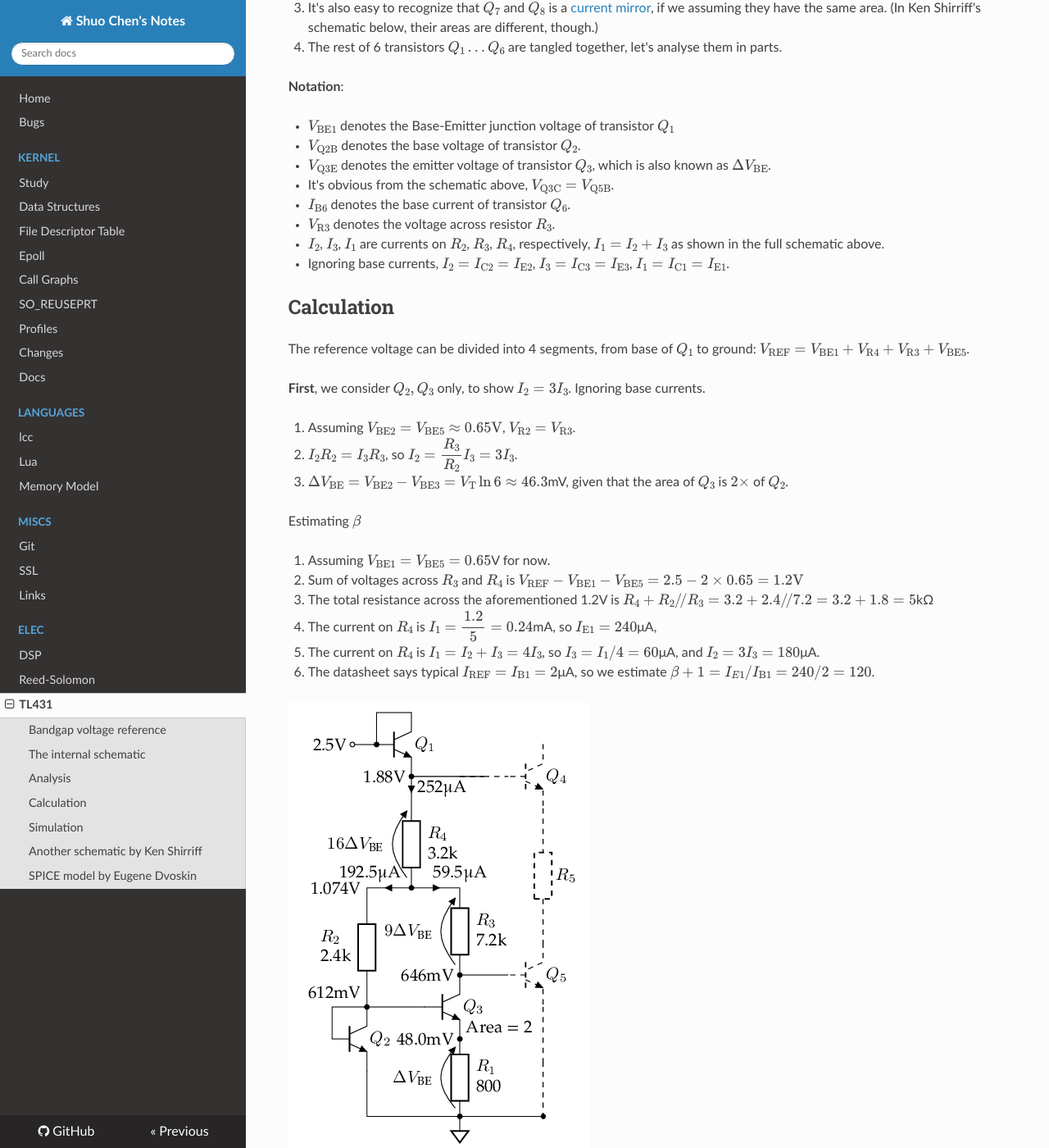
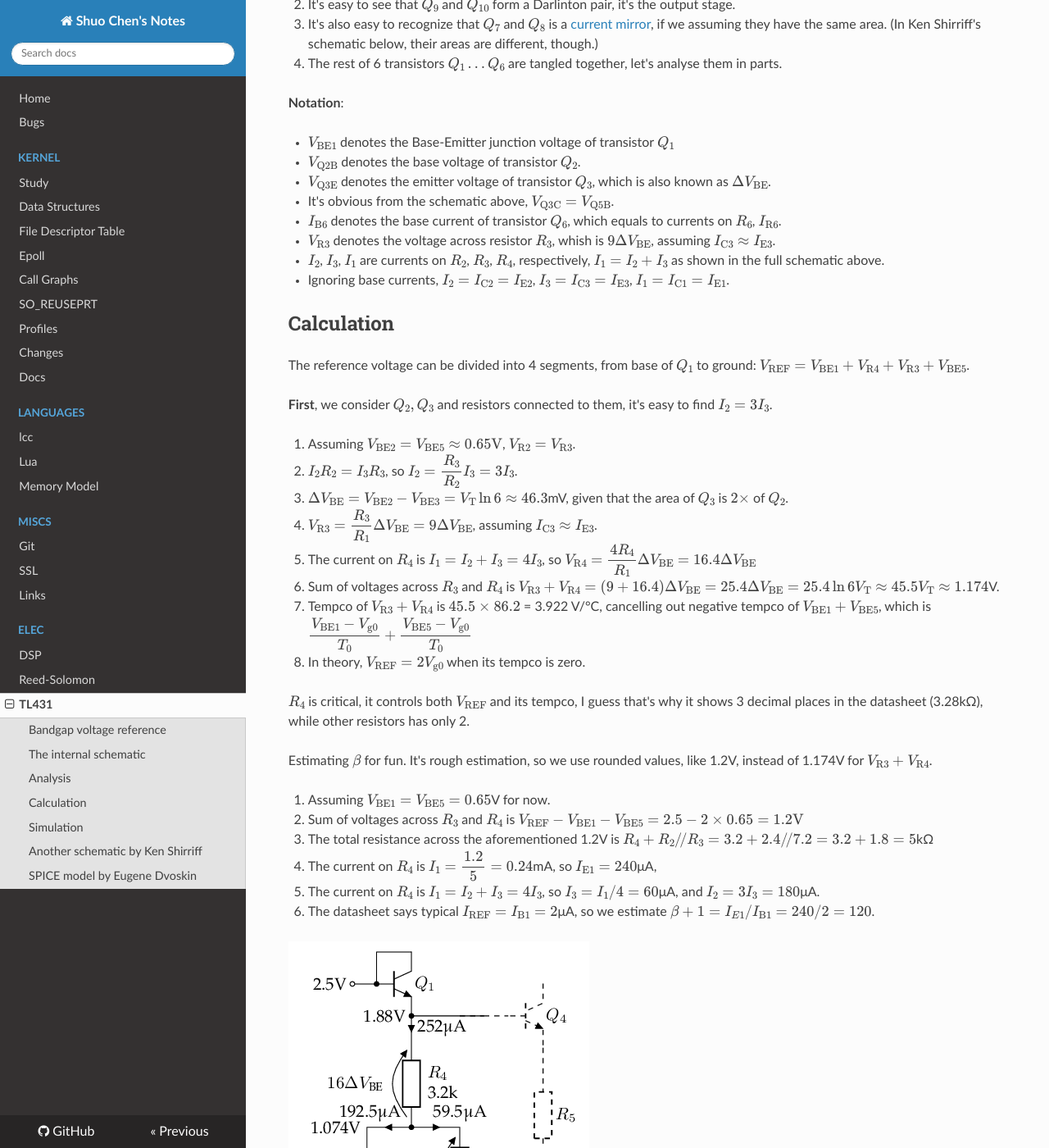
Before and after one commit to chenshuo/notes, an MkDocs documentation site: the page built from docs/tl431.md, in a window 1280 px wide and 1400 px high, scrolled down 2756 px. Shown: the whole window at 82% size. Built offline with MkDocs 1.6.1, drawn with Linux system fonts in a browser that asks for light colours; nearby versions of some CDN libraries; formulas are drawn with MathJax 3; some of the changed text lies outside the part shown.

Commit message:
update tl431 notes.

```diff
--- a/docs/tl431.md
+++ b/docs/tl431.md
@@ -20,7 +20,7 @@ Therefore, we usually need \(10\ln 10 \cdot V_\mathrm{T}\approx 23V_\mathrm{T}\)
 
 > \(10 \ln 10 \times 86.2 \approx 23 \times 86.2 = 1.983\mathrm{mV/°C}\)
 
-The actual tempco of \(V_\mathrm{BE}\) is related to \(V_\mathrm{BE}\) itself, see formula in <https://en.wikipedia.org/wiki/Silicon_bandgap_temperature_sensor>
+The actual tempco of \(V_\mathrm{BE}\) is related to \(V_\mathrm{BE}\) itself, its first order approximation is \(\dfrac{V_\mathrm{BE0} - V_\mathrm{g0}}{T_0}\), see formula in <https://en.wikipedia.org/wiki/Silicon_bandgap_temperature_sensor>
 
 [Ebers–Moll model](https://en.wikipedia.org/wiki/Bipolar_junction_transistor#Ebers%E2%80%93Moll_model):
 \(I_\mathrm{E} \approx I_\mathrm{S}\exp \dfrac{V_\mathrm{BE}}{V_\mathrm{T}}\), equivalently
@@ -69,8 +69,8 @@ Eugene Dvoskin's SPICE model (at the end of this page) uses a different ratio (\
 * \(V_\mathrm{Q2B}\) denotes the base voltage of transistor \(Q_2\).
 * \(V_\mathrm{Q3E}\) denotes the emitter voltage of transistor \(Q_3\), which is also known as \(\Delta V_\mathrm{BE}\).
 * It's obvious from the schematic above, \(V_\mathrm{Q3C} = V_\mathrm{Q5B}\).
-* \(I_\mathrm{B6}\) denotes the base current of transistor \(Q_6\).
-* \(V_\mathrm{R3}\) denotes the voltage across resistor \(R_3\).
+* \(I_\mathrm{B6}\) denotes the base current of transistor \(Q_6\), which equals to currents on \(R_6\), \(I_\mathrm{R6}\).
+* \(V_\mathrm{R3}\) denotes the voltage across resistor \(R_3\), whish is \(9 \Delta V_\mathrm{BE}\), assuming \(I_\mathrm{C3}\approx I_\mathrm{E3}\).
 * \(I_2\), \(I_3\), \(I_1\) are currents on \(R_2\), \(R_3\), \(R_4\), respectively, \(I_1 = I_2 + I_3\) as shown in the full schematic above.
 * Ignoring base currents, \(I_2 = I_\mathrm{C2} =  I_\mathrm{E2}\), \(I_3 = I_\mathrm{C3} =  I_\mathrm{E3}\), \(I_1 = I_\mathrm{C1} =  I_\mathrm{E1}\).
 
@@ -78,15 +78,22 @@ Eugene Dvoskin's SPICE model (at the end of this page) uses a different ratio (\
 
 The reference voltage can be divided into 4 segments, from base of \(Q_1\) to ground: \(V_\mathrm{REF} = V_\mathrm{BE1} + V_\mathrm{R4} + V_\mathrm{R3} + V_\mathrm{BE5}\).
 
-**First**, we consider \(Q_2, Q_3\) only, to show \(I_2 = 3I_3\). Ignoring base currents.
+**First**, we consider \(Q_2, Q_3\) and resistors connected to them, it's easy to find \(I_2 = 3I_3\).
 
 1. Assuming \(V_\mathrm{BE2}=V_\mathrm{BE5}\approx 0.65\mathrm{V}\),
 \(V_\mathrm{R2}=V_\mathrm{R3}\).
 
 2. \(I_2 R_2 = I_3 R_3\), so \(I_2 = \dfrac{R_3}{R_2}I_3 = 3I_3\).
 3. \(\Delta V_\mathrm{BE} = V_\mathrm{BE2} -V_\mathrm{BE3} = V_\mathrm{T}\ln 6\approx 46.3\)mV, given that the area of \(Q_3\) is \(2\times\) of \(Q_2\).
+4. \(V_\mathrm{R3} = \dfrac{R_3}{R_1}\Delta V_\mathrm{BE} = 9\Delta V_\mathrm{BE}\), assuming \(I_\mathrm{C3}\approx I_\mathrm{E3}\).
+5. The current on \(R_4\) is \(I_1 = I_2 + I_3 = 4I_3\), so \(V_\mathrm{R4} = \dfrac{4 R_4}{R_1}\Delta V_\mathrm{BE} = 16.4\Delta V_\mathrm{BE}\)
+6. Sum of voltages across \(R_3\) and \(R_4\) is \(V_\mathrm{R3} + V_\mathrm{R4} = (9+16.4) \Delta V_\mathrm{BE} = 25.4\Delta V_\mathrm{BE}=25.4\ln 6 V_\mathrm{T}\approx 45.5 V_\mathrm{T}\approx 1.174\)V.
+7. Tempco of \(V_\mathrm{R3} + V_\mathrm{R4}\) is \(45.5 \times 86.2\) = 3.922 V/°C, cancelling out negative tempco of \(V_\mathrm{BE1} + V_\mathrm{BE5}\), which is \(\dfrac{V_\mathrm{BE1} - V_\mathrm{g0}}{T_0} +\dfrac{V_\mathrm{BE5} - V_\mathrm{g0}}{T_0}\)
+8. In theory, \(V_\mathrm{REF} = 2V_\mathrm{g0}\) when its tempco is zero.
 
-Estimating \(\beta\)
+\(R_4\) is critical, it controls both \(V_\mathrm{REF}\) and its tempco, I guess that's why it shows 3 decimal places in the datasheet (3.28kΩ), while other resistors has only 2.
+
+Estimating \(\beta\) for fun. It's rough estimation, so we use rounded values, like 1.2V, instead of 1.174V for  \(V_\mathrm{R3} + V_\mathrm{R4}\).
 
 1. Assuming \(V_\mathrm{BE1}=V_\mathrm{BE5}=0.65\)V for now.
 2. Sum of voltages across \(R_3\) and \(R_4\) is \(V_\mathrm{REF} - V_\mathrm{BE1}-V_\mathrm{BE5} = 2.5-2\times 0.65 = 1.2\mathrm{V}\)
```
Also changed, not shown: other parts of docs/tl431.md (+1 -0 lines).
